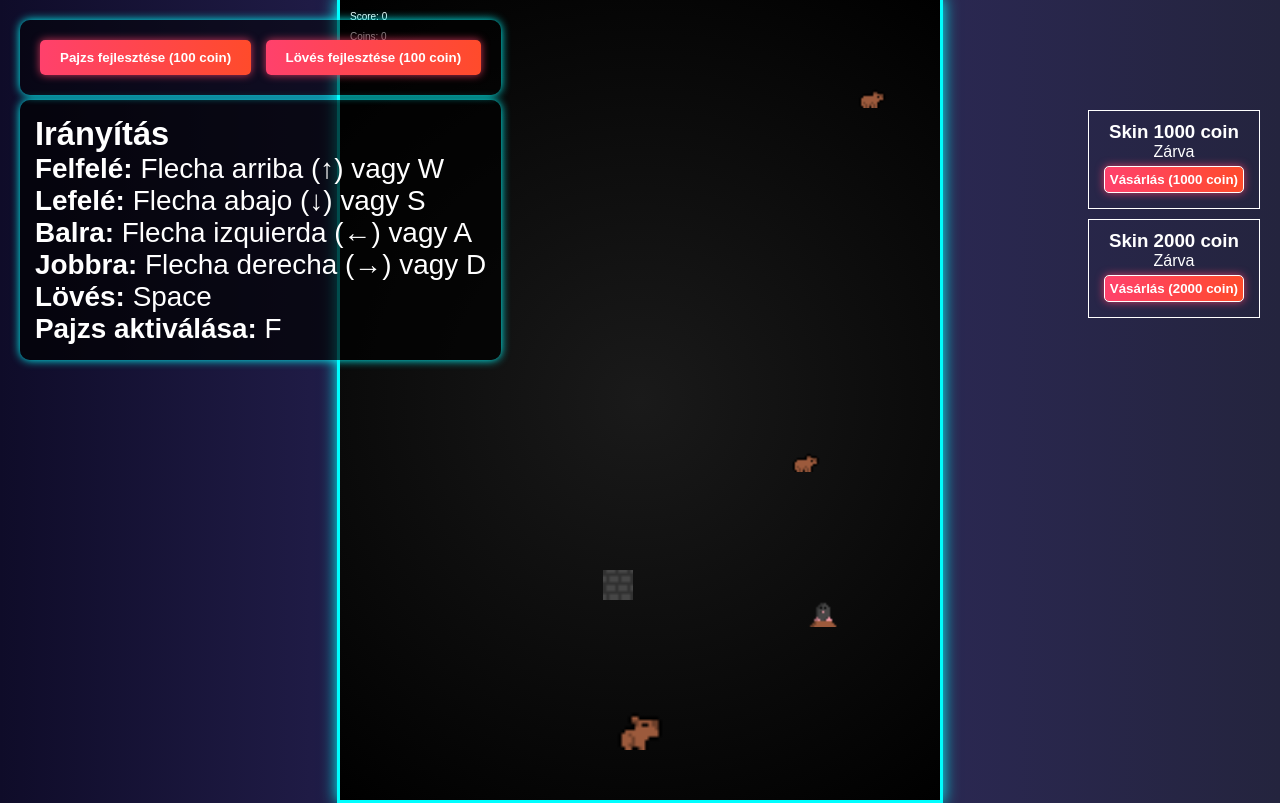
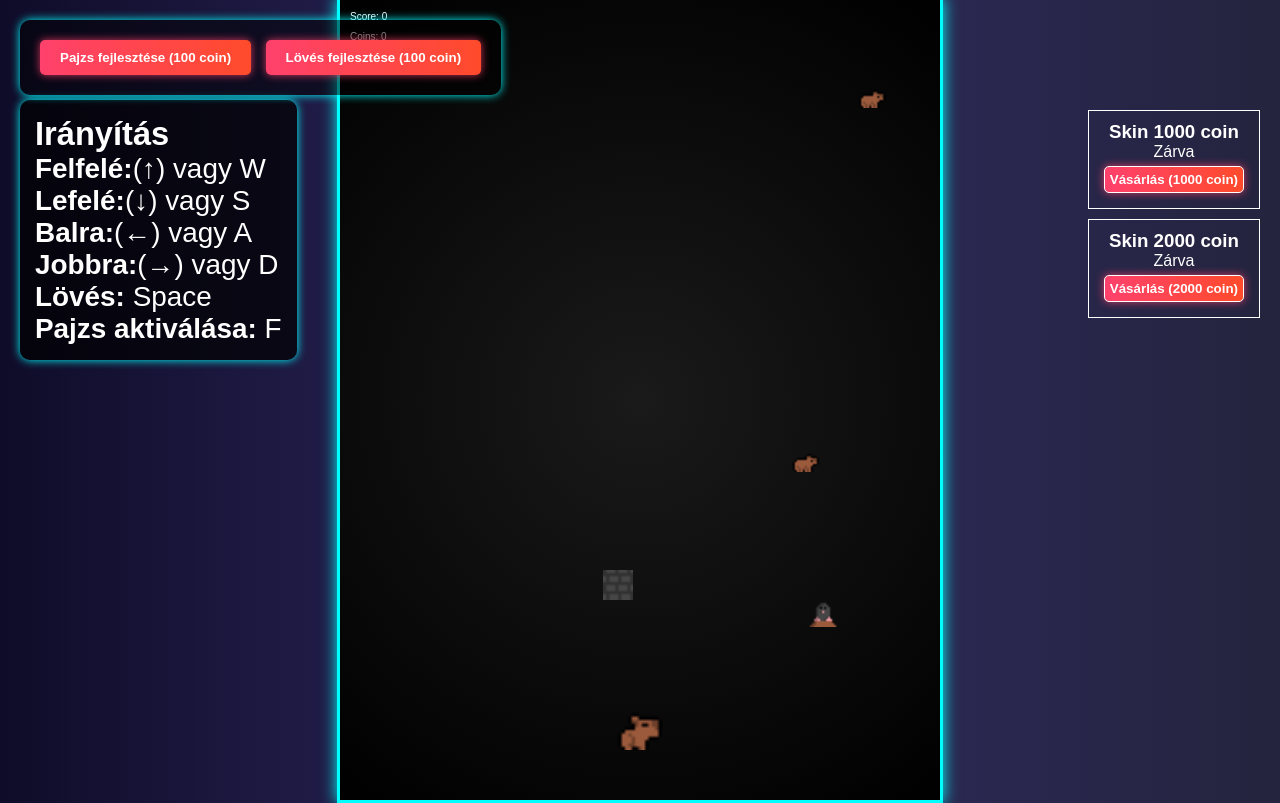
Before and after one commit to KDominik69/betaszar.github.io-, a plain HTML site: page index.html in a window 1280 px wide. Drawn offline with Linux system fonts and the light colour scheme.

Commit message:
Update index.html

```diff
--- a/index.html
+++ b/index.html
@@ -149,10 +149,10 @@
 
     <div class="controls-description">
         <h3>Irányítás</h3>
-        <p><strong>Felfelé:</strong> Flecha arriba (↑) vagy W</p>
-        <p><strong>Lefelé:</strong> Flecha abajo (↓) vagy S</p>
-        <p><strong>Balra:</strong> Flecha izquierda (←) vagy A</p>
-        <p><strong>Jobbra:</strong> Flecha derecha (→) vagy D</p>
+        <p><strong>Felfelé:</strong>(↑) vagy W</p>
+        <p><strong>Lefelé:</strong>(↓) vagy S</p>
+        <p><strong>Balra:</strong>(←) vagy A</p>
+        <p><strong>Jobbra:</strong>(→) vagy D</p>
         <p><strong>Lövés:</strong> Space</p>
         <p><strong>Pajzs aktiválása:</strong> F</p>
     </div>
```
